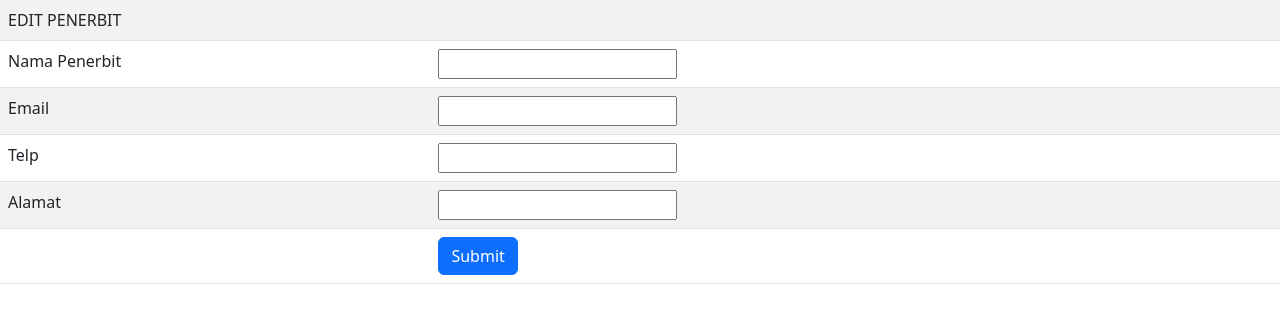
After one commit to RizkiAulia1999/MSIB4-Eduwork, a PHP site: page /edit.php?id_penerbit=1 in a window 1280 px wide. The commit adds this page. Shown: the top 323 px of the page. Run offline with PHP 8.4, Linux system fonts and the light colour scheme; data that the repository does not hold is empty.

Commit message:
Tugas PHP CRUD

```diff
--- a/Tugas - PHP/add.php
+++ b/Tugas - PHP/add.php
@@ -1,6 +1,3 @@
-<?php
-
-?>
 
 <!DOCTYPE html>
 <html lang="en">
--- /dev/null
+++ b/Tugas - PHP/edit.php
@@ -0,0 +1,54 @@
+<?php
+    include("connect.php");
+    $id_penerbit = $_GET['id_penerbit'];
+
+    $penerbit = mysqli_query($conn, "SELECT * FROM penerbit WHERE id_penerbit = '$id_penerbit'");
+
+    while ($value = mysqli_fetch_array($penerbit)) {
+        $nama_penerbit = $value['nama_penerbit'];
+        $email = $value['email'];
+        $telp = $value['telp'];
+        $alamat = $value['alamat'];
+    }
+?>
+
+<!DOCTYPE html>
+<html lang="en">
+<head>
+    <meta charset="UTF-8">
+    <meta http-equiv="X-UA-Compatible" content="IE=edge">
+    <meta name="viewport" content="width=device-width, initial-scale=1.0">
+    <link href="https://cdn.jsdelivr.net/npm/bootstrap@5.2.3/dist/css/bootstrap.min.css" rel="stylesheet" integrity="sha384-rbsA2VBKQhggwzxH7pPCaAqO46MgnOM80zW1RWuH61DGLwZJEdK2Kadq2F9CUG65" crossorigin="anonymous">
+    <script src="https://cdn.jsdelivr.net/npm/bootstrap@5.2.3/dist/js/bootstrap.bundle.min.js" integrity="sha384-kenU1KFdBIe4zVF0s0G1M5b4hcpxyD9F7jL+jjXkk+Q2h455rYXK/7HAuoJl+0I4" crossorigin="anonymous"></script>
+    <title>Edit PHP</title>
+</head>
+<body>
+    <form action="proses_edit.php?id_penerbit=<?php echo $id_penerbit; ?>" method="post">
+        <table class="table table-striped">
+            <tr>
+                <td colspan="4">EDIT PENERBIT</td>
+            </tr>
+            <tr>
+                <td>Nama Penerbit</td>
+                <td><input type="text" name="nama_penerbit" value="<?php echo $nama_penerbit ?>"></td>
+            </tr>
+            <tr>
+                <td>Email</td>
+                <td><input type="text" name="email" value="<?php echo $email ?>"></td>
+            </tr>
+            <tr>
+                <td>Telp</td>
+                <td><input type="number" name="telp" value="<?php echo $telp ?>"></td>
+             </tr>
+            <tr>
+                <td>Alamat</td>
+                <td><input type="text" name="alamat" value="<?php echo $alamat ?>"></td>
+             </tr>
+            <tr>
+                <td></td>
+                <td><input type="Submit" name="Submit" class="btn btn-primary"></td>
+             </tr>
+        </table>
+    </form>
+</body>
+</html>
```
Also changed, not shown: Tugas - PHP/index.php (+13 -11 lines), Tugas - PHP/proses_delete.php (added, +8 -0 lines), Tugas - PHP/proses_edit.php (added, +13 -0 lines).
